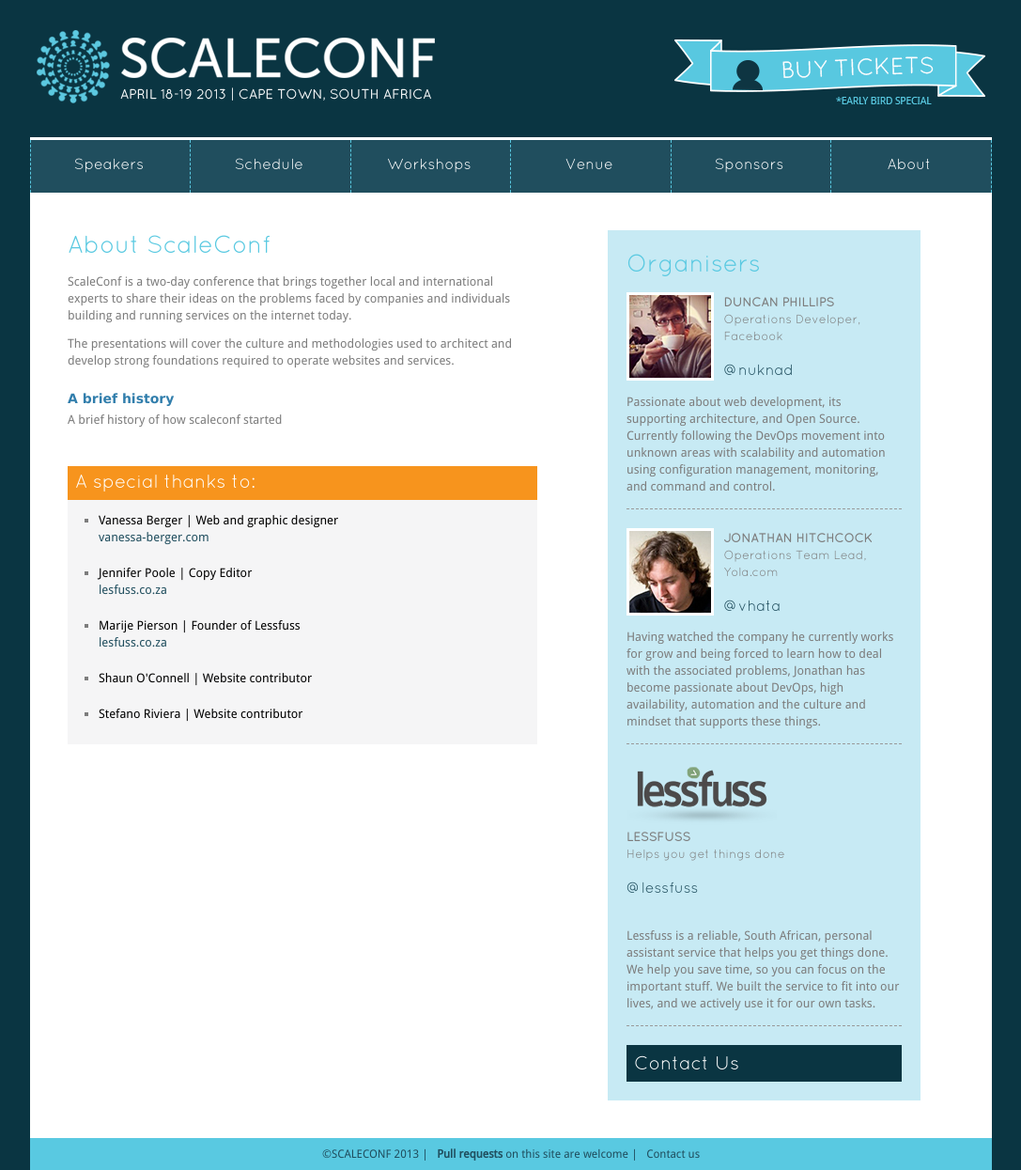
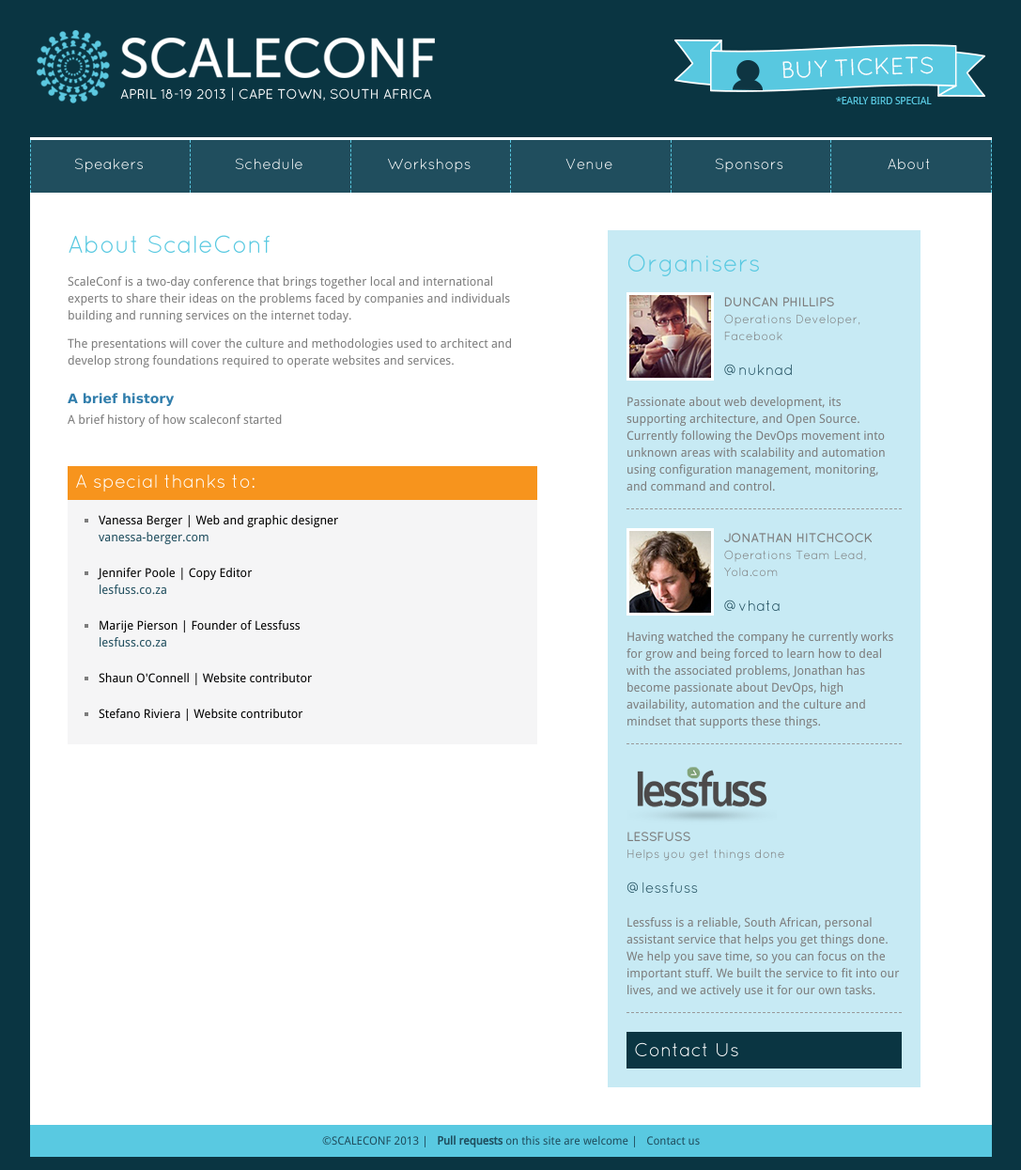
Before and after one commit to scaleconf/scaleconf.github.com, a Jekyll site: the page built from about.html, in a window 1280 px wide. Shown: the whole page at 94% size, without its empty margins (96-1183 px from the left). Built offline with Jekyll 4.4.1, drawn with Linux system fonts in a browser that asks for light colours; Markdown is read by kramdown in place of the engine named in the settings.

Commit message:
fixed margin on lessfuss about page info

```diff
--- a/about.html
+++ b/about.html
@@ -104,7 +104,7 @@
                     </li>
                 </ul>
             </div>
-            <div class="bio">
+            <div class="bio" style='margin-top:0;'>
                 <p> Lessfuss is a reliable, South African, personal assistant service that helps you get things done. We help you save time, so you can focus on the important stuff. We built the service to fit into our lives, and we actively use it for our own tasks.  </p>
             </div>
           </div>
```
